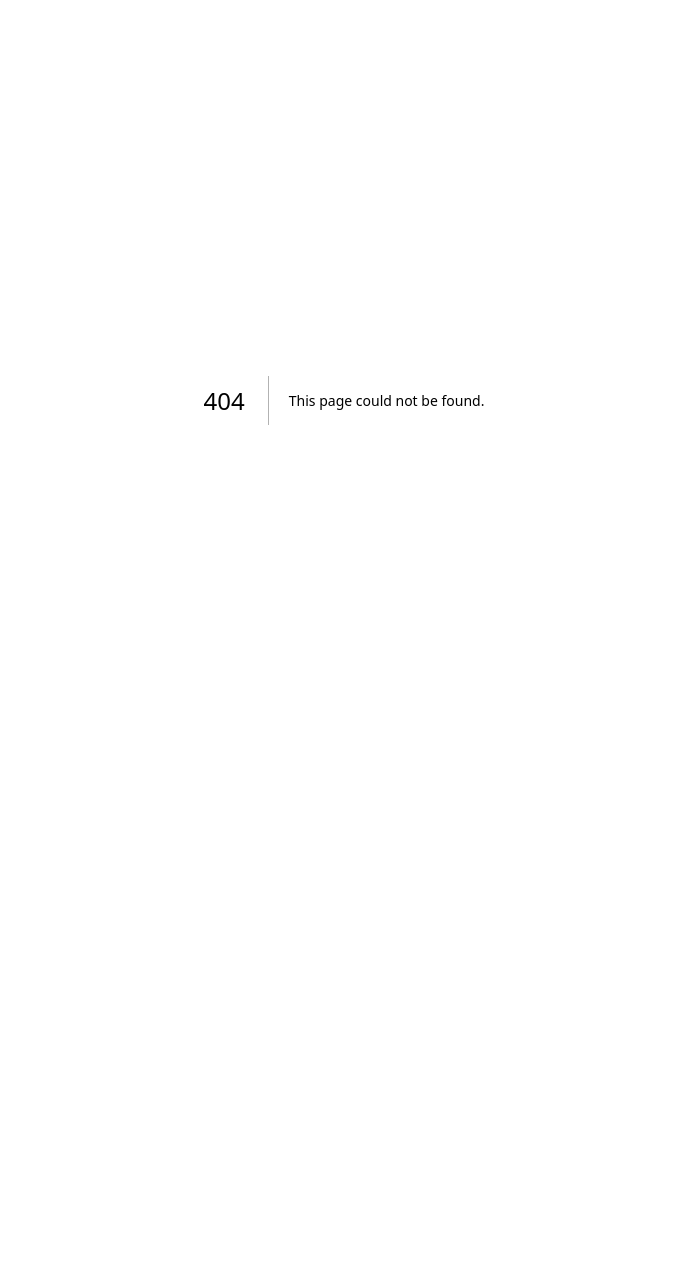
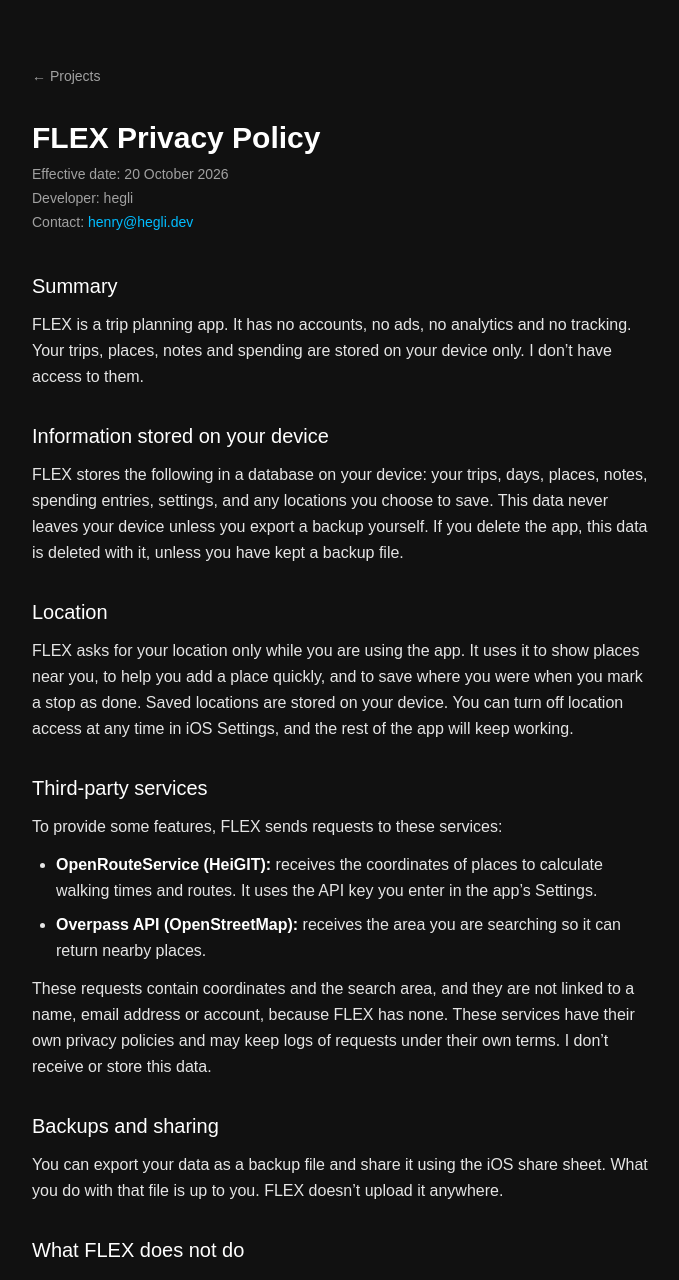
Before and after one commit to nubstr3/hegli-webproj, a Next.js app: page /projects/flex/privacy in a window 1280 px wide. Before the commit this address had no page. Shown: the top 1280 px of the page, without its empty margins (296-975 px from the left). Before the commit the page ends 800 px from the top, so only its background shows below. Built offline with nearby package versions, Linux system fonts and the light colour scheme.

Commit message:
Privacy Policy

```diff
--- /dev/null
+++ b/app/projects/flex/privacy/page.tsx
@@ -0,0 +1,158 @@
+import type { Metadata } from "next";
+import Link from "next/link";
+
+export const metadata: Metadata = {
+  title: "FLEX Privacy Policy | hegli.dev",
+  description:
+    "FLEX has no accounts, no ads, no analytics and no tracking. Your data stays on your device.",
+};
+
+const CONTACT_EMAIL = "henry@hegli.dev";
+
+const h2 = "text-xl font-medium text-white";
+
+export default function FlexPrivacyPage() {
+  return (
+    <main className="min-h-screen bg-[#111] text-neutral-200">
+      <div className="mx-auto max-w-2xl px-6 py-16">
+        <Link
+          href="/projects"
+          className="text-sm text-neutral-400 transition-colors hover:text-white"
+        >
+          ← Projects
+        </Link>
+
+        <h1 className="mt-8 text-3xl font-semibold text-white">
+          FLEX Privacy Policy
+        </h1>
+        <p className="mt-2 text-sm text-neutral-400">
+          Effective date: 20 October 2026
+        </p>
+        <p className="mt-1 text-sm text-neutral-400">Developer: hegli</p>
+        <p className="mt-1 text-sm text-neutral-400">
+          Contact:{" "}
+          <a
+            href={`mailto:${CONTACT_EMAIL}`}
+            className="text-sky-400 hover:underline"
+          >
+            {CONTACT_EMAIL}
+          </a>
+        </p>
+
+        <div className="mt-10 space-y-8 leading-relaxed">
+          <section>
+            <h2 className={h2}>Summary</h2>
+            <p className="mt-3">
+              FLEX is a trip planning app. It has no accounts, no ads, no
+              analytics and no tracking. Your trips, places, notes and spending
+              are stored on your device only. I don&rsquo;t have access to
+              them.
+            </p>
+          </section>
+
+          <section>
+            <h2 className={h2}>Information stored on your device</h2>
+            <p className="mt-3">
+              FLEX stores the following in a database on your device: your
+              trips, days, places, notes, spending entries, settings, and any
+              locations you choose to save. This data never leaves your device
+              unless you export a backup yourself. If you delete the app, this
+              data is deleted with it, unless you have kept a backup file.
+            </p>
+          </section>
+
+          <section>
+            <h2 className={h2}>Location</h2>
+            <p className="mt-3">
+              FLEX asks for your location only while you are using the app. It
+              uses it to show places near you, to help you add a place quickly,
+              and to save where you were when you mark a stop as done. Saved
+              locations are stored on your device. You can turn off location
+              access at any time in iOS Settings, and the rest of the app will
+              keep working.
+            </p>
+          </section>
+
+          <section>
+            <h2 className={h2}>Third-party services</h2>
+            <p className="mt-3">
+              To provide some features, FLEX sends requests to these services:
+            </p>
+            <ul className="mt-3 list-disc space-y-2 pl-6">
+              <li>
+                <strong className="text-white">
+                  OpenRouteService (HeiGIT):
+                </strong>{" "}
+                receives the coordinates of places to calculate walking times
+                and routes. It uses the API key you enter in the app&rsquo;s
+                Settings.
+              </li>
+              <li>
+                <strong className="text-white">
+                  Overpass API (OpenStreetMap):
+                </strong>{" "}
+                receives the area you are searching so it can return nearby
+                places.
+              </li>
+            </ul>
+            <p className="mt-3">
+              These requests contain coordinates and the search area, and they
+              are not linked to a name, email address or account, because FLEX
+              has none. These services have their own privacy policies and may
+              keep logs of requests under their own terms. I don&rsquo;t
+              receive or store this data.
+            </p>
+          </section>
+
+          <section>
+            <h2 className={h2}>Backups and sharing</h2>
+            <p className="mt-3">
+              You can export your data as a backup file and share it using the
+              iOS share sheet. What you do with that file is up to you. FLEX
+              doesn&rsquo;t upload it anywhere.
+            </p>
+          </section>
+
+          <section>
+            <h2 className={h2}>What FLEX does not do</h2>
+            <p className="mt-3">
+              FLEX does not collect your name, email or contact details. It
+              does not use analytics or crash-reporting tools. It does not show
+              ads. It does not track you across other apps or websites. It does
+              not sell or share your data.
+            </p>
+          </section>
+
+          <section>
+            <h2 className={h2}>Children</h2>
+            <p className="mt-3">
+              FLEX is not directed at children, and I do not knowingly collect
+              information from anyone.
+            </p>
+          </section>
+
+          <section>
+            <h2 className={h2}>Changes</h2>
+            <p className="mt-3">
+              If this policy changes, I will update it on this page and change
+              the effective date above.
+            </p>
+          </section>
+
+          <section>
+            <h2 className={h2}>Contact</h2>
+            <p className="mt-3">
+              Questions about this policy:{" "}
+              <a
+                href={`mailto:${CONTACT_EMAIL}`}
+                className="text-sky-400 hover:underline"
+              >
+                {CONTACT_EMAIL}
+              </a>
+            </p>
+          </section>
+        </div>
+      </div>
+    </main>
+  );
+}
```
